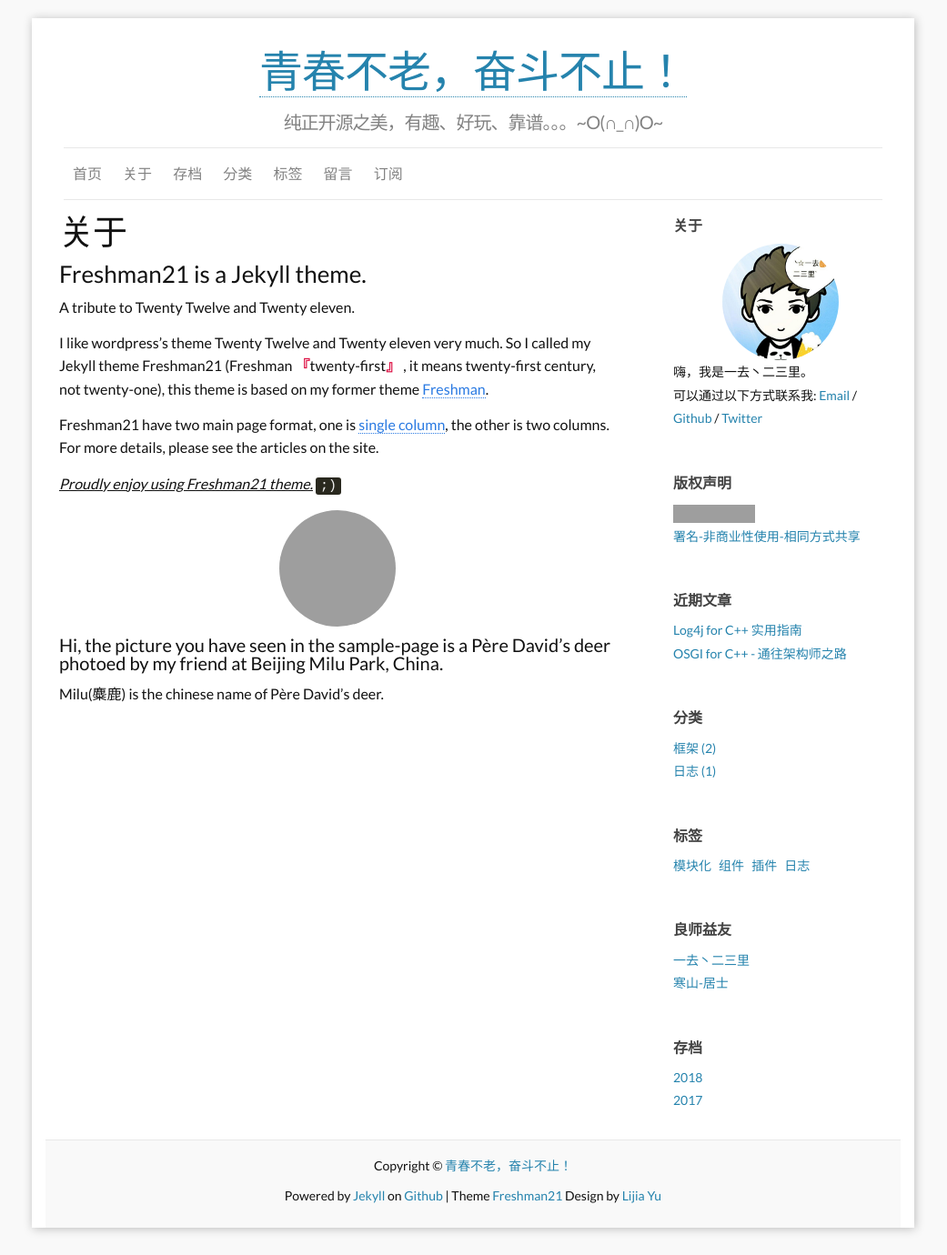
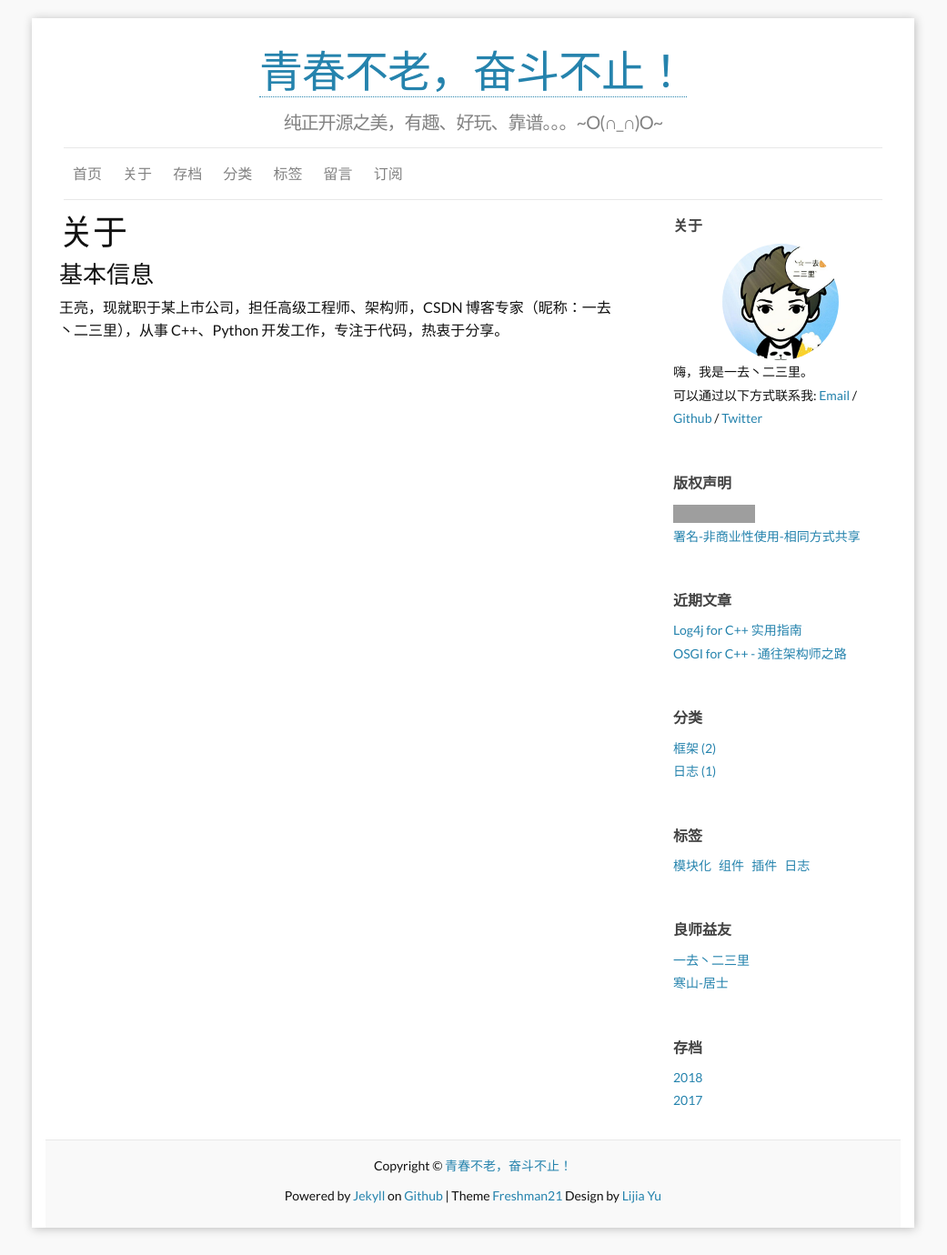
Before and after one commit to Waleon/Waleon.github.io, a Jekyll site: the page built from b_about.md, in a window 1280 px wide. Shown: the whole page at 91% size, without its empty margins (120-1161 px from the left). Built offline with Jekyll 4.4.1, drawn with Linux system fonts in a browser that asks for light colours; comment, search, counter and statistics services are not loaded; grey boxes are pictures that could not be loaded.

```diff
--- a/b_about.md
+++ b/b_about.md
@@ -5,20 +5,6 @@ comments: yes
 permalink: /about/
 ---
 
+### 基本信息
 
-### Freshman21 is a Jekyll theme.
-
-A tribute to Twenty Twelve and Twenty eleven.
-
-I like wordpress's theme Twenty Twelve and Twenty eleven very much.
-So I called my Jekyll theme Freshman21 (Freshman <q>twenty-first</q> , it means twenty-first century, not twenty-one), this theme is based on my former theme [Freshman](https://github.com/yulijia/freshman/).
-
-Freshman21 have two main page format, one is [single column](http://yulijia.net/en/  "see demo"), the other is two columns. For more details, please see the articles on the site.
-
-<cite>Proudly enjoy using Freshman21 theme.</cite> <code>;)</code>
-
-![麋鹿](https://i.imgur.com/Mdc4szJl.jpg){: .img-about}
-
-#### Hi, the picture you have seen in the sample-page is a Père David's deer photoed by my friend at Beijing Milu Park, China.
-
-Milu(麋鹿) is the chinese name of Père David's deer.
+王亮，现就职于某上市公司，担任高级工程师、架构师，CSDN 博客专家（昵称：一去丶二三里），从事 C++、Python 开发工作，专注于代码，热衷于分享。
```
Also changed, not shown: f_guestbook.md (+2 -2 lines).
